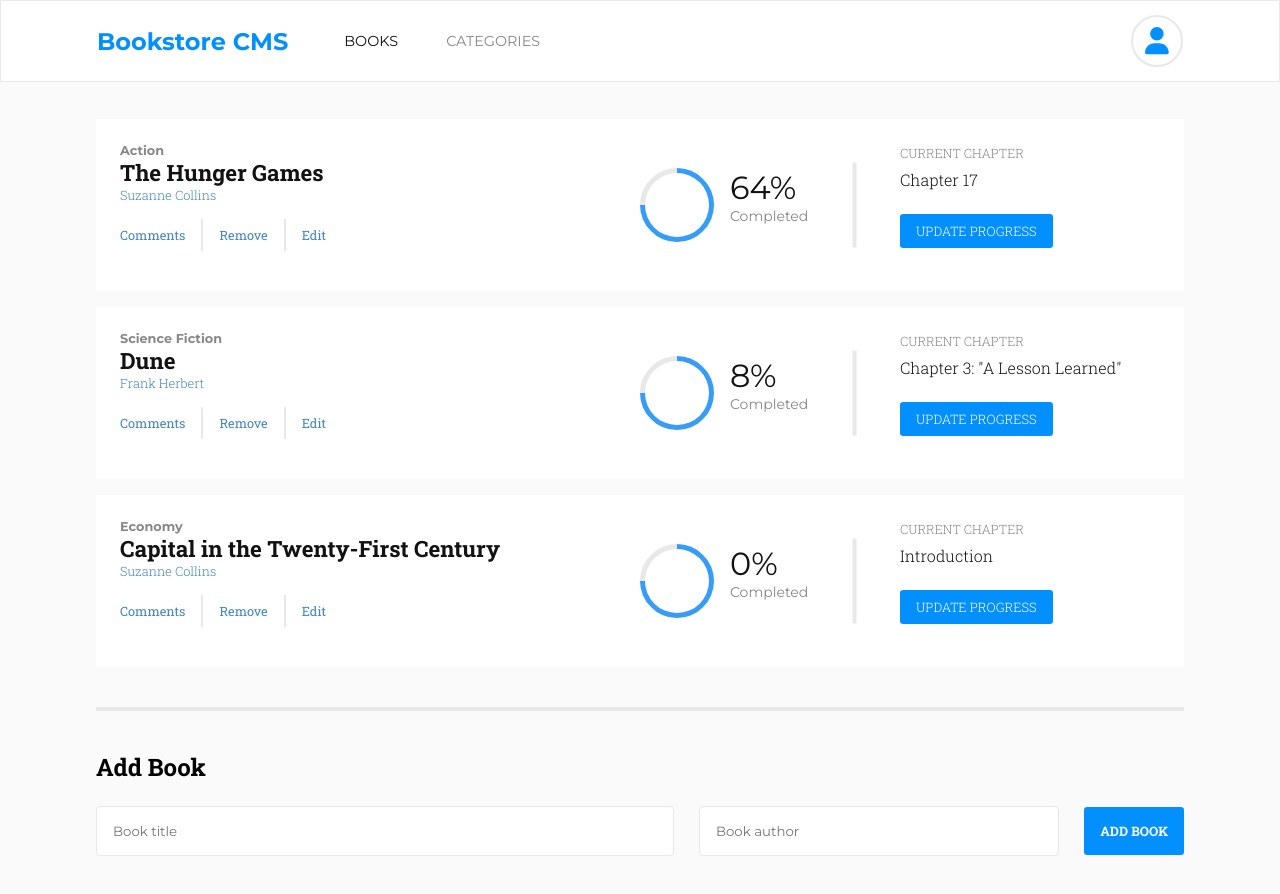
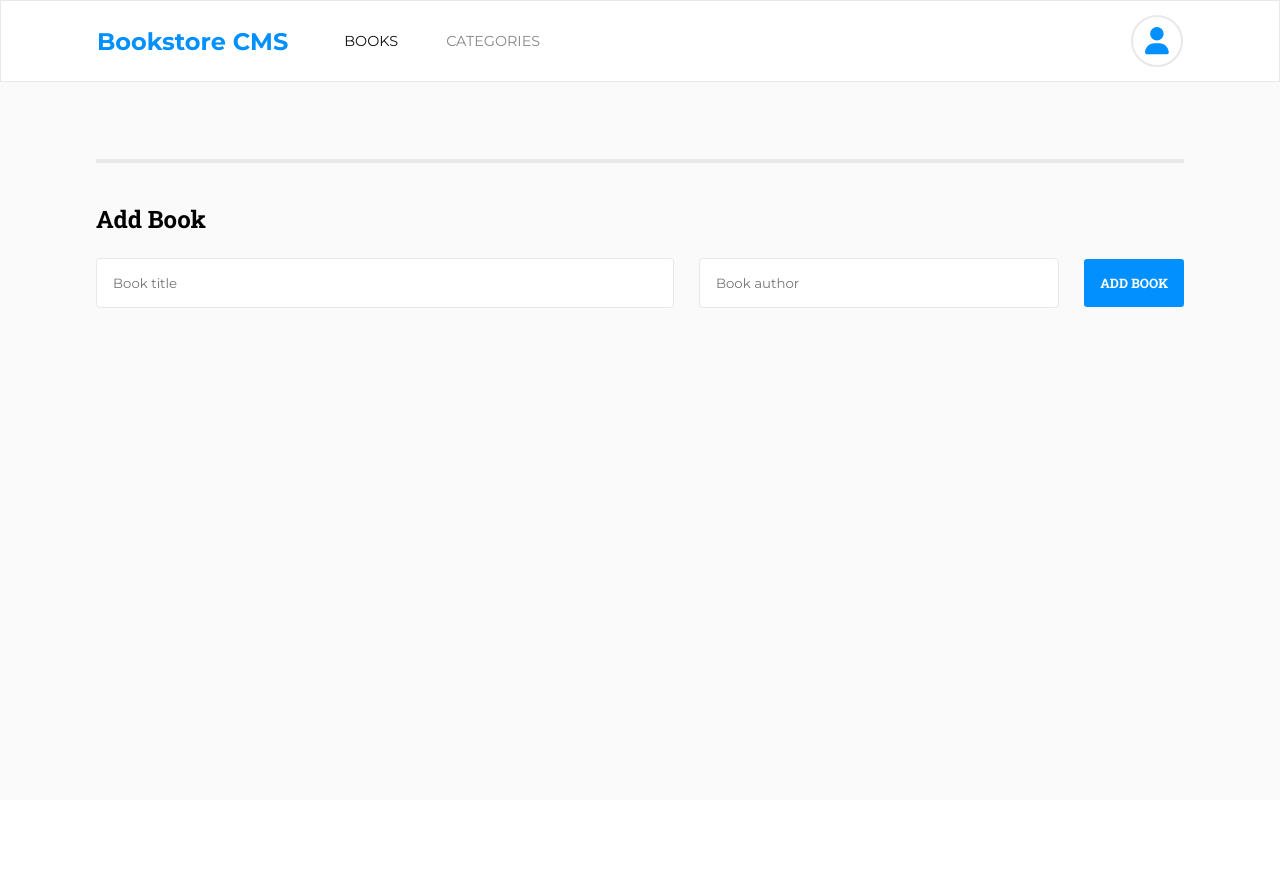
Before and after one commit to PraisesPJMT/Bookstore-RX, a React (Create React App) app: page / in a window 1280 px wide. Shown: the top 894 px of the page. After the commit the page ends 800 px from the top, so only its background shows below. Built offline with nearby package versions, Linux system fonts and the light colour scheme.

Commit message:
Render books using Redux useSelector

```diff
--- a/package.json
+++ b/package.json
@@ -17,6 +17,7 @@
     "react-router-dom": "^6.4.0",
     "react-scripts": "5.0.1",
     "redux": "^4.2.0",
+    "uuid": "^9.0.0",
     "web-vitals": "^2.1.4"
   },
   "scripts": {
--- a/src/components/Book.js
+++ b/src/components/Book.js
@@ -3,11 +3,11 @@ import PropTypes from 'prop-types';
 import './styles/Book.css';
 
 const Book = ({
-  title, author, tag, progress, chapter,
+  title, author,
 }) => (
   <div className="book">
     <div className="book-info">
-      <p className="book-tag">{tag}</p>
+      <p className="book-tag">Action</p>
       <p className="book-title">{title}</p>
       <p className="book-author">{author}</p>
       <div className="book-actions">
@@ -36,8 +36,7 @@ const Book = ({
         <div className="book-progress-bar" />
         <div className="book-progress-container">
           <p className="book-progress">
-            {progress}
-            %
+            64%
           </p>
           <p className="book-progress-status">Completed</p>
         </div>
@@ -50,7 +49,7 @@ const Book = ({
           CURRENT CHAPTER
         </p>
         <p className="current-chapter">
-          {chapter}
+          Introduction
         </p>
         <button
           className="update-btn"
@@ -66,9 +65,6 @@ const Book = ({
 Book.propTypes = {
   title: PropTypes.string.isRequired,
   author: PropTypes.string.isRequired,
-  progress: PropTypes.number.isRequired,
-  tag: PropTypes.string.isRequired,
-  chapter: PropTypes.string.isRequired,
 };
 
 export default Book;
--- a/src/pages/BookPage.js
+++ b/src/pages/BookPage.js
@@ -1,17 +1,15 @@
 import React from 'react';
-import bookCatalog from '../components/mockBooks';
+import { useSelector } from 'react-redux';
 import Book from '../components/Book';
 import AddBook from '../components/AddBook';
 
 const BookPage = () => {
+  const bookCatalog = useSelector((state) => state.books);
   const books = bookCatalog.map((book) => (
     <Book
       key={book.id}
       title={book.title}
       author={book.author}
-      tag={book.tag}
-      progress={book.progress}
-      chapter={book.chapter}
     />
   ));
 
```
Also changed, not shown: 1 other file (tests, documents, lock files or other folders).
